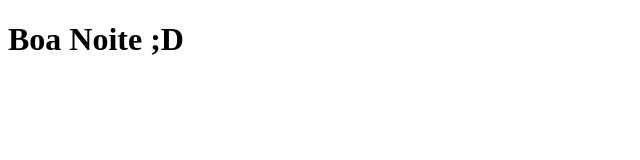
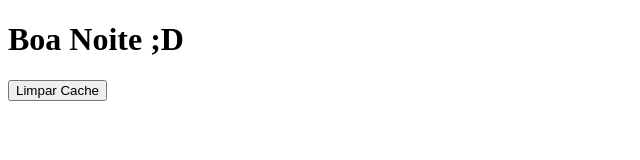
Before and after one commit to BrunaVilasBoasRibeiro/Workshop2023, a plain HTML site: page index.html in a window 1280 px wide. Shown: the whole page, without its empty margins (0-640 px from the left). Drawn offline with Linux system fonts and the light colour scheme.

Commit message:
adicao do botao de lipar cache

```diff
--- a/index.html
+++ b/index.html
@@ -9,6 +9,7 @@
 <body>
 
     <h1>Boa Noite ;D</h1>
+    <button>Limpar Cache</button>
 
 </body>
 </html>
```
